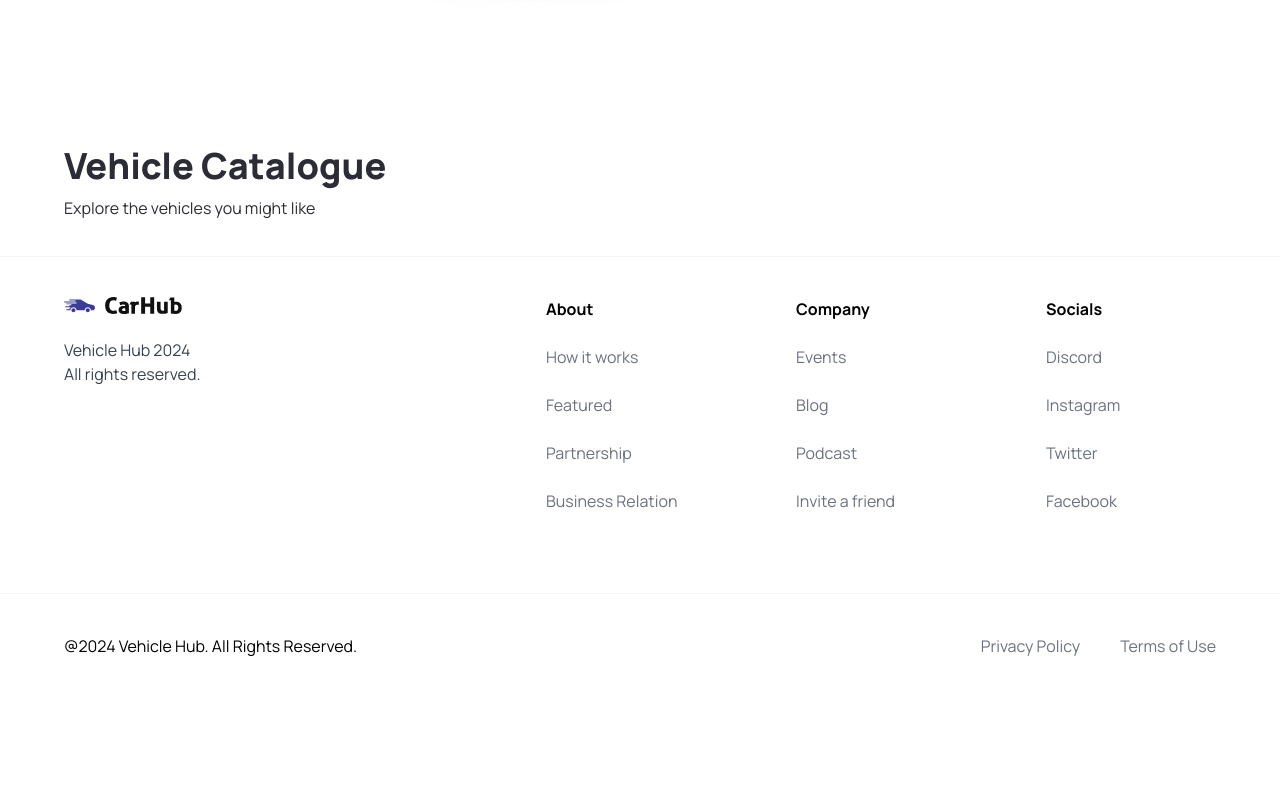
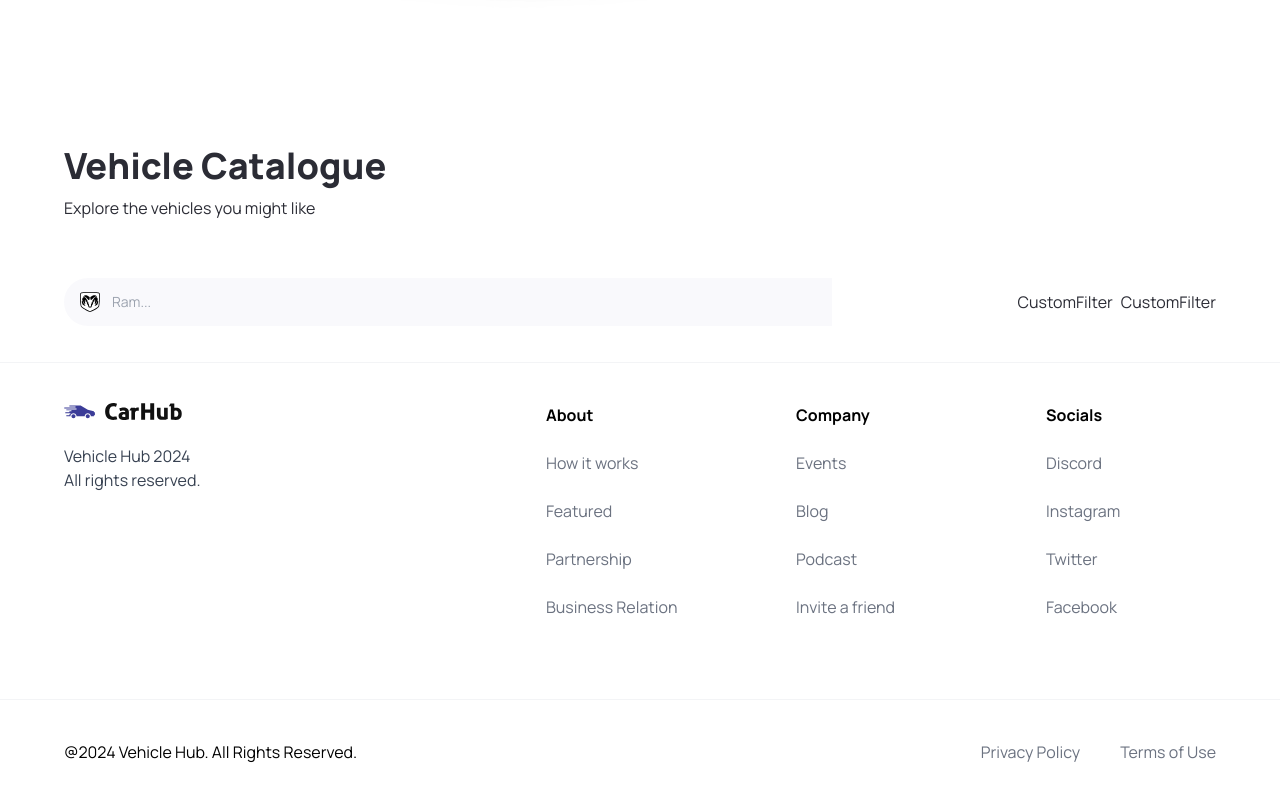
Before and after one commit to dnich02f/ecommerce_vehicle_showcase, a Next.js app: page / in a window 1280 px wide. Shown: the part 1203-2003 px from the top of the page. Before the commit the page ends 1901 px from the top, so only its background shows below. Built offline with nearby package versions, Linux system fonts and the light colour scheme.

Commit message:
working on the SearchManufacturer feature.

```diff
--- a/app/page.tsx
+++ b/app/page.tsx
@@ -1,5 +1,6 @@
 import Image from "next/image";
-import {Hero} from "@/components";
+import {CustomFilter, Hero, SearchBar} from "@/components";
+import React from "react";
 
 export default function Home() {
   return (
@@ -13,6 +14,16 @@ export default function Home() {
             <p>
                 Explore the vehicles you might like
             </p>
+
+            <div className="home__filters">
+                <SearchBar />
+
+                <div className="home__filter-container">
+                    <CustomFilter title={"fuel"} />
+                    <CustomFilter title={"year"} />
+                </div>
+
+            </div>
         </div>
       </div>
     </main>
--- /dev/null
+++ b/components/CustomFilter.tsx
@@ -0,0 +1,9 @@
+import React from 'react';
+
+const CustomFilter = () => {
+    return (
+        <div>CustomFilter</div>
+    )
+}
+
+export default CustomFilter;
--- /dev/null
+++ b/components/SearchBar.tsx
@@ -0,0 +1,24 @@
+"use client"
+import React, {useState} from 'react';
+import {SearchManufacturer} from "./";
+
+const SearchBar = () => {
+
+    const [manufacturer, setManufacturer] = useState('')
+    const handleSearch = () => {
+
+    }
+
+    return (
+        <form className={"searchbar"} onSubmit={handleSearch}>
+            <div className={"searchbar__item"}>
+                <SearchManufacturer
+                    manufacturer={manufacturer}
+                    setManufacturer={setManufacturer}
+                />
+            </div>
+        </form>
+    )
+}
+
+export default SearchBar;
--- /dev/null
+++ b/components/SearchManufacturer.tsx
@@ -0,0 +1,98 @@
+"use client"
+import React, {useState, Fragment } from 'react';
+import {SearchManufacturerProps} from "@/types";
+import { Combobox, Transition } from "@headlessui/react";
+import Image from 'next/image';
+import {manufacturers} from "@/constants";
+
+const SearchManufacturer = ({ manufacturer, setManuFacturer }: SearchManuFacturerProps) => {
+  const [query, setQuery] = useState("");
+
+  const filteredManufacturers =
+    query === ""
+      ? manufacturers
+      : manufacturers.filter((item) =>
+          item
+            .toLowerCase()
+            .replace(/\s+/g, "")
+            .includes(query.toLowerCase().replace(/\s+/g, ""))
+        );
+
+  return (
+    <div className='search-manufacturer'>
+      <Combobox value={manufacturer} onChange={setManuFacturer}>
+        <div className='relative w-full'>
+          {/* Button for the combobox. Click on the icon to see the complete dropdown */}
+          <Combobox.Button className='absolute top-[14px]'>
+            <Image
+              src='/dodge-ram.svg'
+              width={20}
+              height={20}
+              className='ml-4'
+              alt='car logo'
+            />
+          </Combobox.Button>
+
+          {/* Input field for searching */}
+          <Combobox.Input
+            className='search-manufacturer__input'
+            displayValue={(item: string) => item}
+            onChange={(event) => setQuery(event.target.value)} // Update the search query when the input changes
+            placeholder='Ram...'
+          />
+
+          {/* Transition for displaying the options */}
+          <Transition
+            as={Fragment} // group multiple elements without introducing an additional DOM node i.e., <></>
+            leave='transition ease-in duration-100'
+            leaveFrom='opacity-100'
+            leaveTo='opacity-0'
+            afterLeave={() => setQuery("")} // Reset the search query after the transition completes
+          >
+            <Combobox.Options
+              className='absolute mt-1 max-h-60 w-full overflow-auto rounded-md bg-white py-1 text-base shadow-lg ring-1 ring-black ring-opacity-5 focus:outline-none sm:text-sm'
+              static
+            >
+              {filteredManufacturers.length === 0 && query !== "" ? (
+                <Combobox.Option
+                  value={query}
+                  className='search-manufacturer__option'
+                >
+                  Create "{query}"
+                </Combobox.Option>
+              ) : (
+                filteredManufacturers.map((item) => (
+                  <Combobox.Option
+                    key={item}
+                    className={({ active }) =>
+                      `relative search-manufacturer__option ${
+                        active ? "bg-primary-blue text-white" : "text-gray-900"
+                      }`
+                    }
+                    value={item}
+                  >
+                    {({ selected, active }) => (
+                      <>
+                        <span className={`block truncate ${selected ? "font-medium" : "font-normal"}`}>
+                          {item}
+                        </span>
+
+                        {/* Show an active blue background color if the option is selected */}
+                        {selected ? (
+                          <span className={`absolute inset-y-0 left-0 flex items-center pl-3 ${active? "text-white": "text-pribg-primary-purple"}`}
+                          ></span>
+                        ) : null}
+                      </>
+                    )}
+                  </Combobox.Option>
+                ))
+              )}
+            </Combobox.Options>
+          </Transition>
+        </div>
+      </Combobox>
+    </div>
+  );
+};
+
+export default SearchManufacturer;
--- a/types/index.ts
+++ b/types/index.ts
@@ -6,3 +6,8 @@ export interface CustomButtonProps {
     containerStyles?: string,
     handleClick?: MouseEventHandler<HTMLButtonElement>
 }
+
+export interface SearchManufacturerProps {
+    manufacturer: string,
+    setManufacturer: (manufacturer: string) => void;
+}
```
Also changed, not shown: components/index.ts (+7 -1 lines), package.json (+5 -4 lines), public/dodge-ram.svg (added), 1 other file (tests, documents, lock files or other folders).
